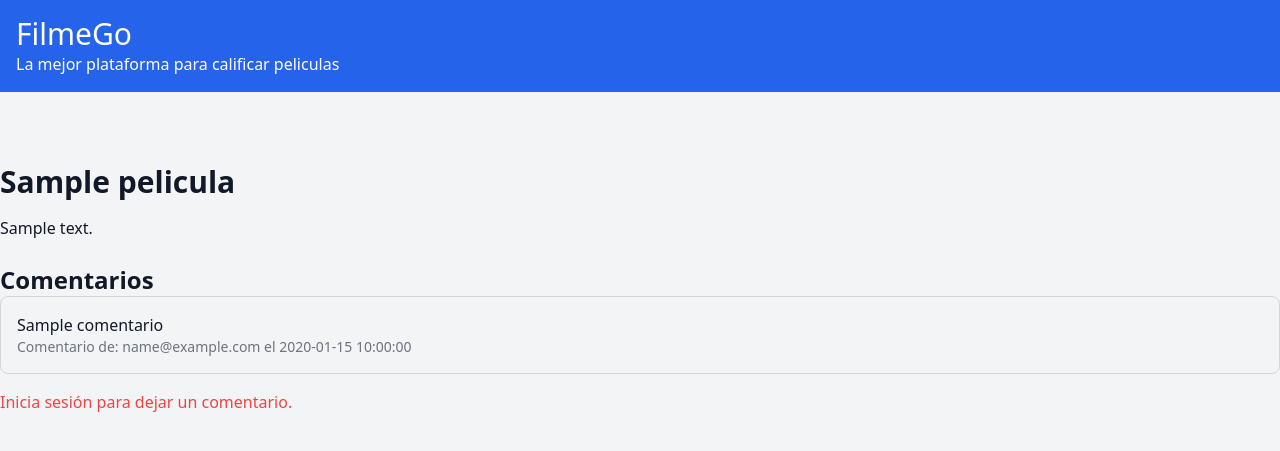
After one commit to erubanel2307066/proyecto_final_PopcornHour, a Flask app: template templates/ver_peliculas.html in a window 1280 px wide. The commit adds this page. Shown: the top 451 px of the page. Run offline with Flask 2, Linux system fonts and the light colour scheme; the template is opened without the code that fills it: most values are stand-ins (such as "Sample title", 1, 10 or a date in 2020).

Commit message:
realizamos mejora en la interfaz y creamos los archivos ver peliculas

```diff
--- a/app.py
+++ b/app.py
@@ -3,7 +3,6 @@ from flask_bcrypt import Bcrypt
 from flask_login import LoginManager, login_user, logout_user, login_required, current_user
 from supabase import create_client, Client
 from models.models import User
-
 
 app = Flask(__name__)
 app.secret_key = "tu_secreto_super_secreto"
@@ -23,7 +22,7 @@ login_manager.login_view = 'login'
 @login_manager.user_loader
 def load_user(user_id):
     result = client.table('Usuarios').select('*').eq('id', user_id).execute()
-    user_data = result.data[0]
+    user_data = result.data[0] if result.data else None
     if user_data:
         return User(user_data['id'], user_data['email'], user_data['password_hash'])
     return None
@@ -70,6 +69,84 @@ def login():
             flash("El usuario no existe.", "danger")
     return render_template('login.html')
 
+# Ruta para subir película
+@app.route('/subir_pelicula', methods=['GET', 'POST'])
+@login_required
+def subir_pelicula():
+    if request.method == 'POST':
+        titulo = request.form['titulo']
+        descripcion = request.form['descripcion']
+
+        # Inserta la película en la base de datos
+        result = client.table('Peliculas').insert({
+            'titulo': titulo,
+            'descripcion': descripcion,
+            'moderador_id': current_user.id  # El usuario actual que está subiendo la película
+        }).execute()
+
+        if result:
+            flash('Película subida exitosamente', 'success')
+        else:
+            flash('Error al subir la película', 'danger')
+
+        return redirect(url_for('home'))
+
+    return render_template('subir_pelicula.html')
+
+# Ruta para la página principal (protegida)
+@app.route('/')
+@login_required
+def home():
+    peliculas = client.table('Peliculas').select('*').execute().data
+    return render_template('home.html', peliculas=peliculas)
+
+# Ruta para ver los detalles de una película
+@app.route('/pelicula/<int:pelicula_id>', methods=['GET'])
+def ver_pelicula(pelicula_id):
+    # Obtener la película
+    pelicula = client.table('Peliculas').select('*').eq('id', pelicula_id).execute().data[0]
+
+    # Obtener los comentarios con la información del usuario
+    comentarios_query = """
+    SELECT Comentarios.comentario, Comentarios.fecha, Usuarios.email as usuario_email
+    FROM Comentarios
+    JOIN Usuarios ON Comentarios.usuario_id = Usuarios.id
+    WHERE Comentarios.pelicula_id = %s
+    """
+    comentarios = client.rpc('run_sql', {'sql': comentarios_query % pelicula_id}).execute().data
+
+    return render_template('ver_pelicula.html', pelicula=pelicula, comentarios=comentarios)
+
+
+# Ruta para comentar en una película
+@app.route('/pelicula/<int:pelicula_id>/comentar', methods=['POST'])
+@login_required
+def comentar(pelicula_id):
+    comentario = request.form['comentario']
+
+    client.table('Comentarios').insert({
+        'comentario': comentario,
+        'pelicula_id': pelicula_id,
+        'usuario_id': current_user.id
+    }).execute()
+
+    return redirect(url_for('ver_pelicula', pelicula_id=pelicula_id))
+
+@app.route('/comentario/<int:comentario_id>/eliminar', methods=['POST'])
+@login_required
+def eliminar_comentario(comentario_id):
+    comentario = client.table('Comentarios').select('*').eq('id', comentario_id).execute().data[0]
+
+    # Solo el usuario que hizo el comentario puede eliminarlo
+    if comentario['usuario_id'] != current_user.id:
+        flash("No tienes permiso para eliminar este comentario.", "danger")
+        return redirect(url_for('home'))
+
+    client.table('Comentarios').delete().eq('id', comentario_id).execute()
+    flash("Comentario eliminado exitosamente.", "success")
+    return redirect(url_for('ver_pelicula', pelicula_id=comentario['pelicula_id']))
+
+
 # Ruta para cerrar sesión
 @app.route('/logout')
 @login_required
@@ -78,12 +155,5 @@ def logout():
     flash("Has cerrado sesión.", "success")
     return redirect(url_for('login'))
 
-# Ruta para la página principal (protegida)
-@app.route('/')
-@login_required
-def home():
-    peliculas = client.table('Peliculas').select('*').execute().data
-    return render_template('home.html', peliculas=peliculas)
-
 if __name__ == "__main__":
     app.run(debug=True)
--- /dev/null
+++ b/templates/ver_peliculas.html
@@ -0,0 +1,32 @@
+{% extends 'base.html' %}
+
+{% block content %}
+  <div class="container mx-auto mt-10">
+    <h2 class="text-3xl font-bold mb-4">{{ pelicula.titulo }}</h2>
+    <p>{{ pelicula.descripcion }}</p>
+
+    <h3 class="text-2xl font-bold mt-6">Comentarios</h3>
+
+    {% for comentario in comentarios %}
+      <div class="mb-4 p-4 border border-gray-300 rounded-lg">
+        <p>{{ comentario.comentario }}</p>
+        <p class="text-sm text-gray-500">Comentario de: {{ comentario.usuario_email }} el {{ comentario.fecha }}</p>
+      </div>
+    {% endfor %}
+
+    {% if current_user.is_authenticated %}
+      <form action="{{ url_for('comentar', pelicula_id=pelicula.id) }}" method="POST" class="mt-4">
+        <textarea name="comentario" class="border border-gray-300 p-2 w-full" placeholder="Escribe tu comentario..." required></textarea>
+        <button type="submit" class="bg-green-500 text-white px-4 py-2 mt-2">Comentar</button>
+      </form>
+    {% else %}
+      <p class="mt-4 text-red-500">Inicia sesión para dejar un comentario.</p>
+    {% endif %}
+  </div>
+{% endblock %}
+
+{% if current_user.id == pelicula.moderador_id %}
+  <form action="{{ url_for('eliminar_pelicula', pelicula_id=pelicula.id) }}" method="POST" class="mt-4">
+    <button type="submit" class="bg-red-500 text-white px-4 py-2">Eliminar Película</button>
+  </form>
+{% endif %}
```
Also changed, not shown: templates/home.html (+9 -2 lines), templates/register.html (+17 -6 lines), templates/subir_pelicula.html (added, +18 -0 lines), static/img/fondo.jpg, static/img/fondo_registro.jpg (added).
